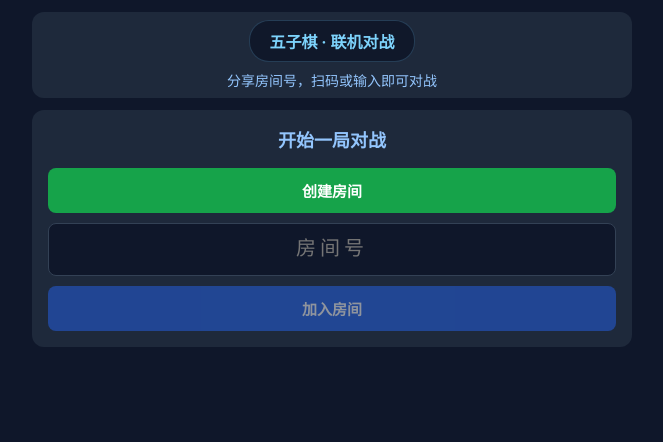
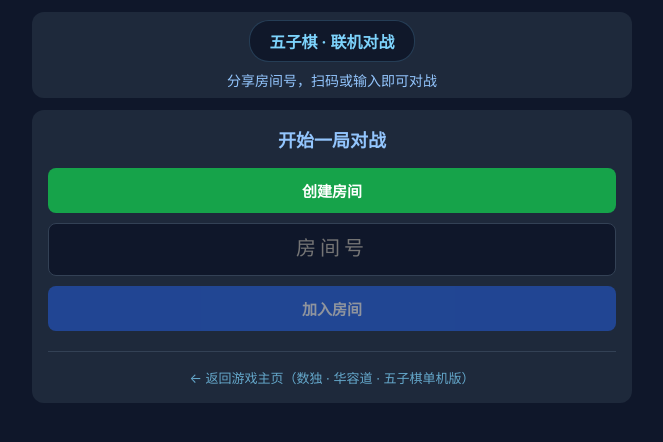
Before and after one commit to owenyk/gobang-ol, a website: page public/index.html in a window 1280 px wide. Shown: the whole page, without its empty margins (308-971 px from the left). Drawn offline with nearby package versions, Linux system fonts and the light colour scheme.

Commit message:
feat: 主页加返回游戏主页链接
public/index.html 主页（mode==='home' 的 .home-card）底部加一个
'← 返回游戏主页' 链接，指向 https://brain-games-pwa.pages.dev
（PWA 项目主页：数独/华容道/五子棋单机版三款游戏）。

只在首页模式显示，不影响对弈中、等待中、结束页等场景。

样式：13px 小字 + 浅蓝 (#7dd3fc) + 0.75 透明度 + 上分隔线，
跟现有主题色 (#0F172A 背景 + #7dd3fc/#93C5FD 强调) 协调。

```diff
--- a/public/index.html
+++ b/public/index.html
@@ -40,6 +40,19 @@
   /* 主页 */
   .home-card { text-align: center; }
   .home-card h2 { color: #93C5FD; font-size: 18px; margin-bottom: 16px; }
+  .home-link {
+    margin-top: 20px;
+    padding-top: 16px;
+    border-top: 1px solid #334155;
+    font-size: 13px;
+  }
+  .home-link a {
+    color: #7dd3fc;
+    text-decoration: none;
+    opacity: 0.75;
+    transition: opacity 0.2s;
+  }
+  .home-link a:hover { opacity: 1; text-decoration: underline; }
   .input {
     width: 100%;
     padding: 14px 12px;
@@ -280,6 +293,9 @@
     <input v-model="joinCode" class="input" placeholder="房间号"
            maxlength="6" @keyup.enter="joinRoom">
     <button class="btn btn-secondary" @click="joinRoom" :disabled="joinCode.length!==6">加入房间</button>
+    <div class="home-link">
+      <a href="https://brain-games-pwa.pages.dev" target="_blank" rel="noopener">← 返回游戏主页（数独 · 华容道 · 五子棋单机版）</a>
+    </div>
   </div>
 
   <!-- 等待对方 -->
```
